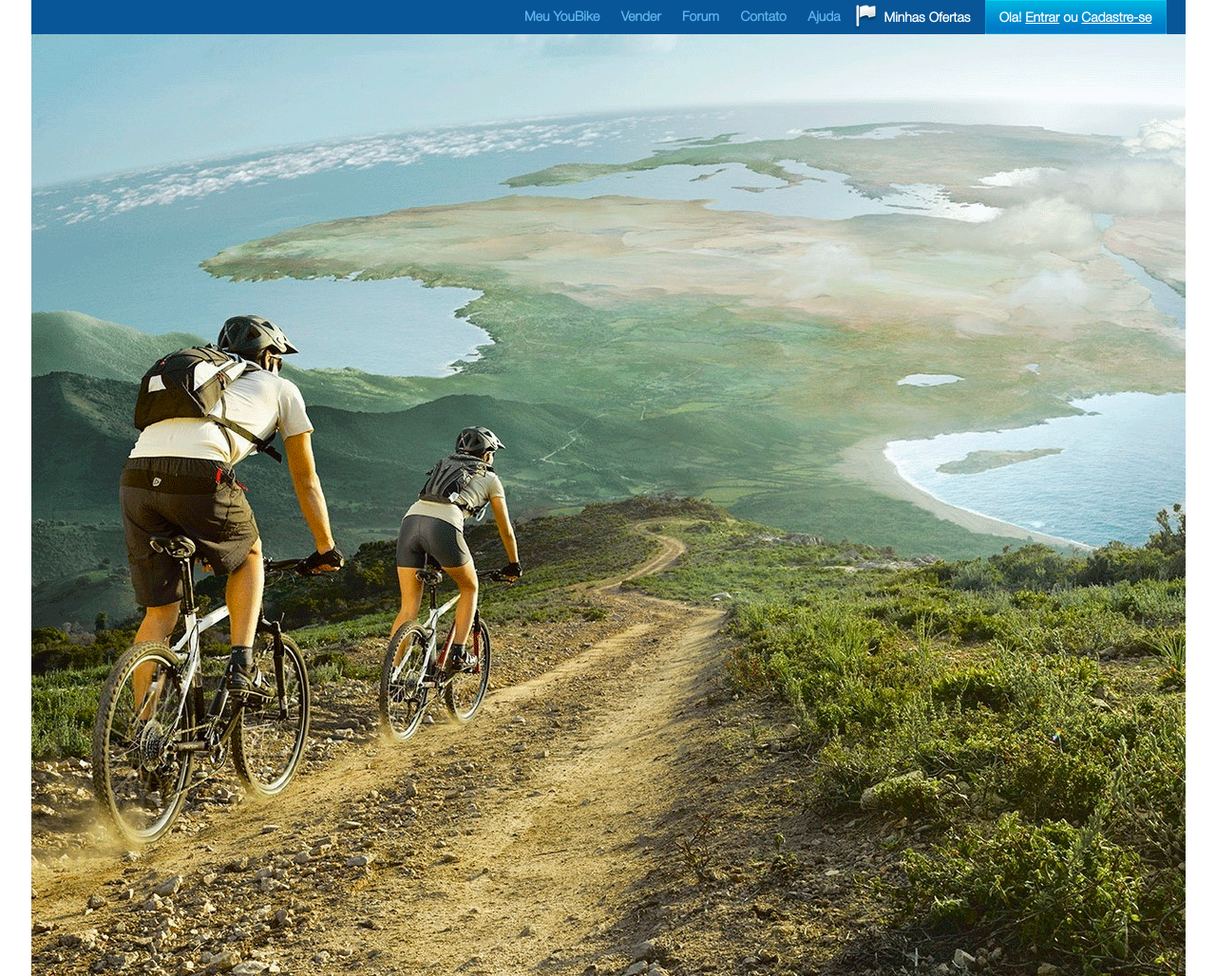
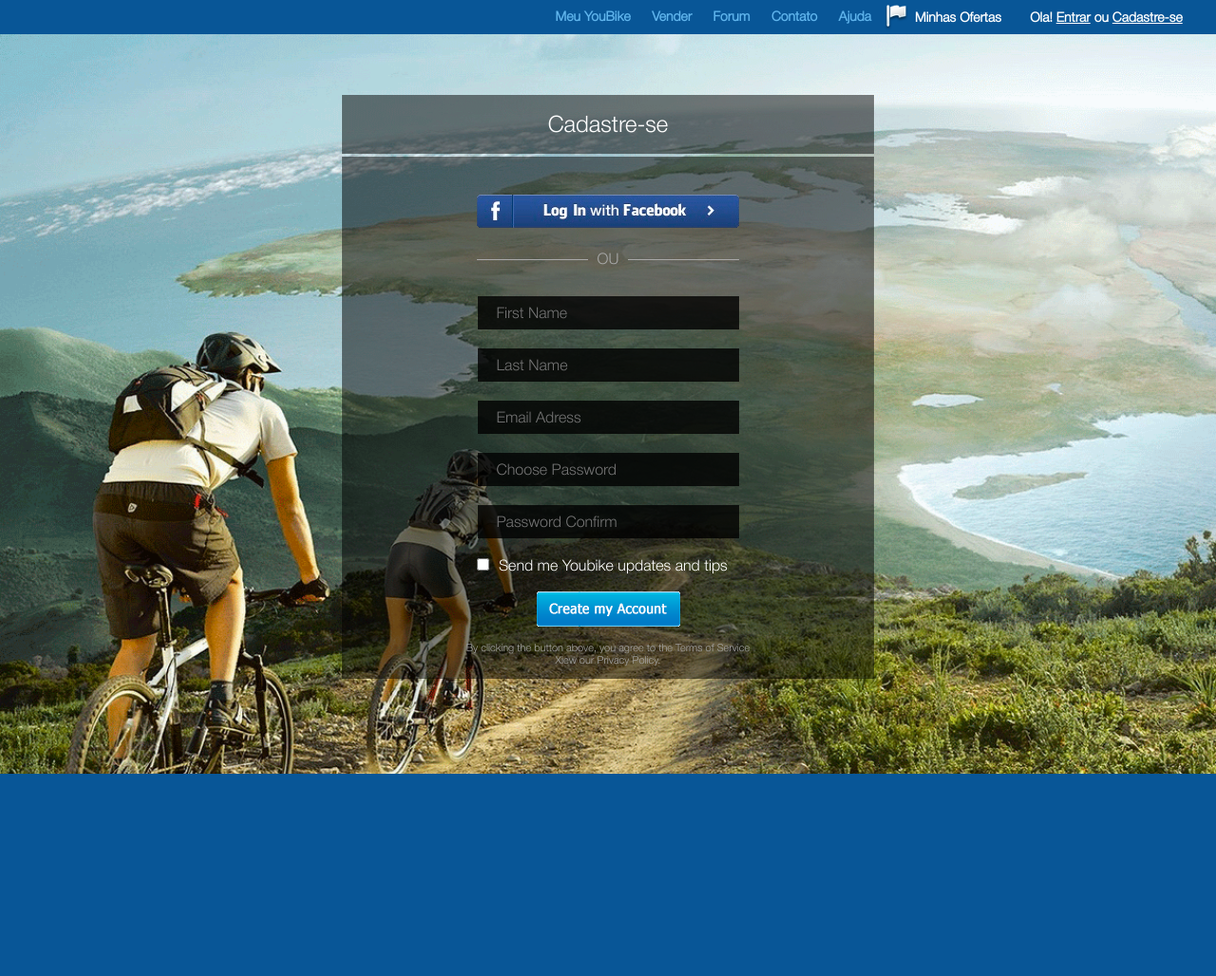
Before and after one commit to MakAndrews/FrontEnd, a PHP site: page / in a window 1280 px wide. Shown: the whole page at 95% size. After the commit the page ends 815 px from the top, so only its background shows below. Run offline with PHP 8.4, Linux system fonts and the light colour scheme.

Commit message:
1st HW for Module 5 100% comleted.

```diff
--- a/HW-Module5-1/css/stylesheet.css
+++ b/HW-Module5-1/css/stylesheet.css
@@ -13,20 +13,21 @@ margin: 0;
 padding: 0;
 font-family: helveticaneuecyrlight, Tahoma, san-serif;
 }
-.site {
-	margin: auto auto;
-	width: 1215px;
+body {
+	background-image: url(../img/bg.gif);
+	background-size: 100%;
 }
 .head {
 	background-color: #085697;
 	height: 36px;
-	width: 1215px;
+	width: 100%;
+	overflow: hidden;
 	position: fixed;
-
+	top: 0;
+	left: 0;
 }
 .b3 {
 	float: right;
-	background-image: url(../img/top-but.gif);
 	width: 191px;
 	height: 36px;
 	line-height: 36px;
@@ -64,12 +65,85 @@ font-family: helveticaneuecyrlight, Tahoma, san-serif;
 	font-weight: bold;
 	padding: 9px;
 	text-decoration: none;
+	height: 18px;
 }
 .a-b1:hover {
 	background-color: #4eabda;
 	color: white;
 }
 .context {
-	height: 1028px;
-	background-image: url(../img/bg.gif);
+	width: 560px;
+	margin: 100px auto;
 }
+.top {
+	width: 560px;
+	height: 62px;
+	background-color: rgba(0,0,0,0.5);
+	color: white;
+	text-align: center;
+	line-height: 62px;
+	font-size: 24px;
+}
+.center {
+	margin-top: 3px;
+	width: 560px;
+	height: 550px;
+	background-color: rgba(0,0,0,0.5);
+	text-align: center;
+}
+#fb {
+	margin-top: 40px;
+	margin-bottom: 10px;
+}
+legend {
+	display: block;
+	padding: 10px;
+	color: darkgray;
+	margin: auto;
+}
+fieldset {
+	border-left: 0px;
+	border-right: 0px;
+	border-bottom: 0px;
+	border-top: 1px darkgray solid;
+	width: 276px;
+	margin: auto;
+}
+.enter-field {
+	margin-top: 20px;
+	width: 255px;
+	height: 35px;
+	background-color: rgba(0,0,0,0.8);
+	border: 0px;
+	color: white;
+	font-size: 16px;
+	padding-left: 20px;
+}
+.enter-field:focus {
+	background-color: #1b5288;
+	-webkit-box-shadow: 0px 0px 31px 3px rgba(105,155,205,1);
+	-moz-box-shadow: 0px 0px 31px 3px rgba(105,155,205,1);
+	box-shadow: 0px 0px 31px 3px rgba(105,155,205,1);
+}
+.checkbox {
+	margin-right: 10px;
+}
+label {
+	float: left;
+	margin-top: 20px;
+	display: block;
+	text-align: left;
+	color: white;
+	font-size: 16px;
+}
+.CA {
+	margin: auto;
+	margin-top: 18px;
+}
+.bottom {
+	width: 300px;
+	color: darkgray;
+	font-size: 11px;
+	margin: auto;
+	padding-top: 12px;
+}
--- a/HW-Module5-1/index.html
+++ b/HW-Module5-1/index.html
@@ -11,7 +11,6 @@
 		<div class="b3">
 		Ola! <a class="a-b3" href="#">Entrar</a> ou <a class="a-b3" href="#">Cadastre-se</a>
 		</div>
-
 		<div class="b2"> Minhas Ofertas
 		</div>
 		<img id="flag" src="img/flag.png" alt="flag">
@@ -24,6 +23,25 @@
 		</div>
 	</div>
 	<div class="context">
+		<div class="top">Cadastre-se</div>
+		<div class="center">
+			<form action="#.php">
+					<input id="fb" type="image" src="img/facebook-login.gif" value="Facebook login">
+			</form>
+			<form action="#.php">
+				<fieldset>
+					<legend>OU</legend>
+					<input class="enter-field" type="text" name="FirstName" placeholder="First Name">
+					<input class="enter-field" type="text" name="LastName" placeholder="Last Name">
+					<input class="enter-field" type="email" name="Email" placeholder="Email Adress">
+					<input class="enter-field" type="password" name="Password" placeholder="Choose Password">
+					<input class="enter-field" type="password" name="Password-c" placeholder="Password Confirm">
+					<label><input class="checkbox" type="checkbox" name="checkbox">Send me Youbike updates and tips</label>
+					<input class="CA" type="image" src="img/ca.gif" value="Create my Account">
+				</fieldset>
+			</form>
+			<div class="bottom">By clicking the button above, you agree to the Terms of Service Xiew our Privacy Policy.</div>
+		</div>
 	</div>
 </div>
 </body>
```
Also changed, not shown: HW-Module5-1/img/ca.gif (added), HW-Module5-1/img/facebook-login.gif (added).
